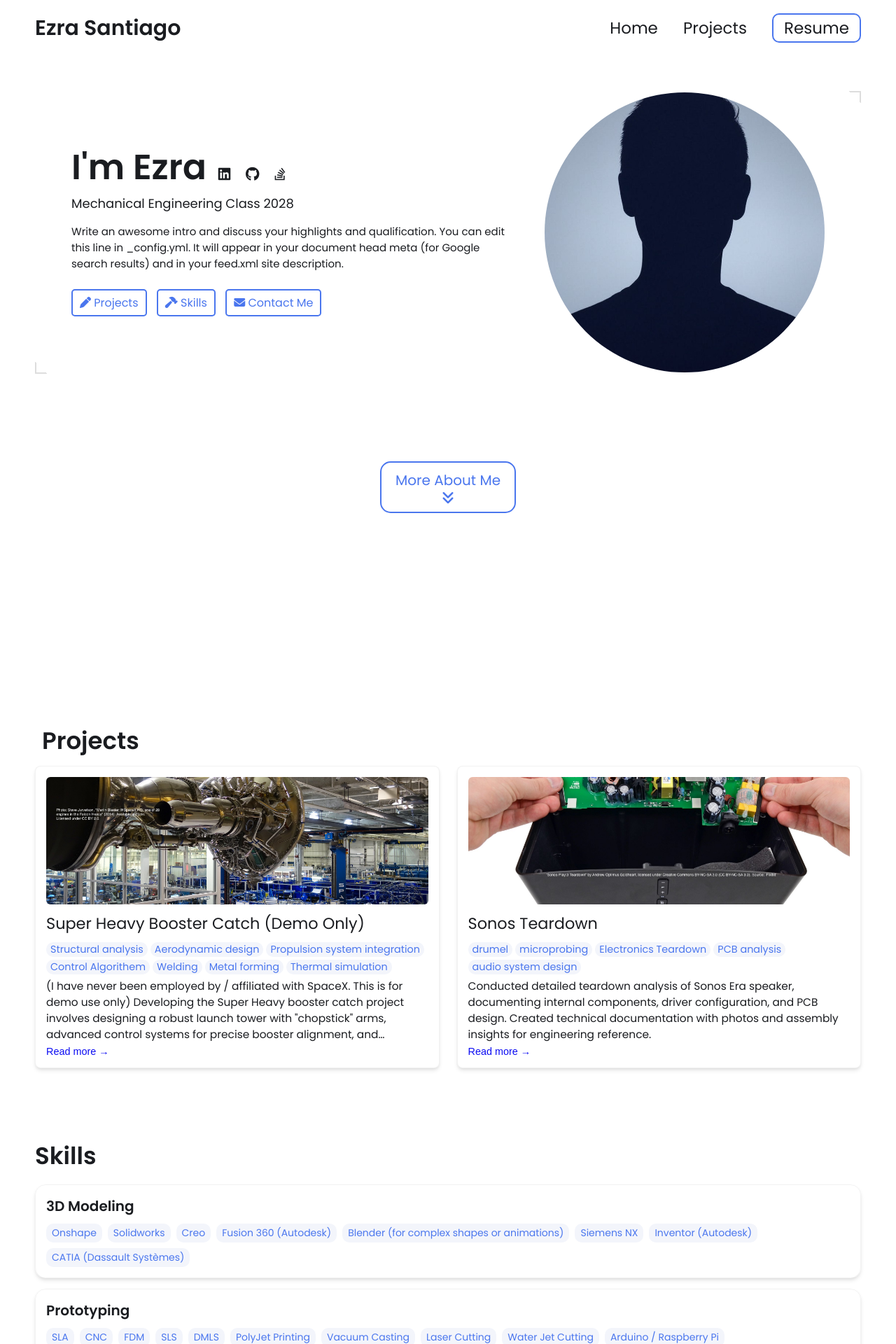
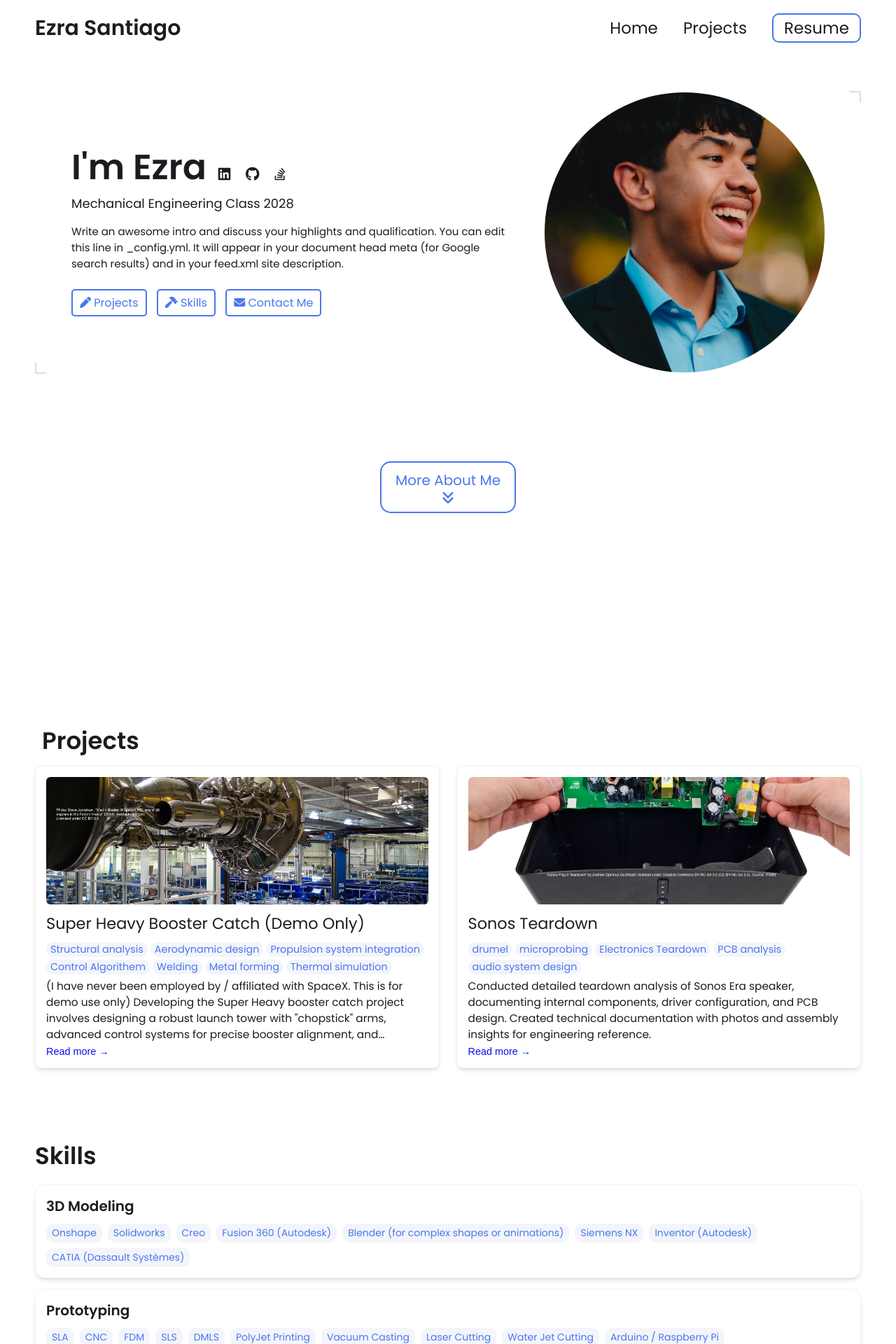
Before and after one commit to sezra44/sezra44.github.io, a Jekyll site: the page built from index.html, in a window 1280 px wide. Shown: the top 1920 px of the page at 70% size. Built offline with Jekyll 4.4.1, drawn with Linux system fonts in a browser that asks for light colours.

Commit message:
Update _config.yml

```diff
--- a/_config.yml
+++ b/_config.yml
@@ -20,7 +20,7 @@ description: >- # dont remove this line. this will ignore all new lines until th
   Google search results) and in your feed.xml site description.
 
 # Place your profile image in /assets/images/profile-image/folder and edit the file name
-profile_image: ./assets/images/profile-image/avatar.jpeg
+profile_image: ./assets/images/profile-image/IMG_2597.jpeg
 
 
 # Link your resume
```
